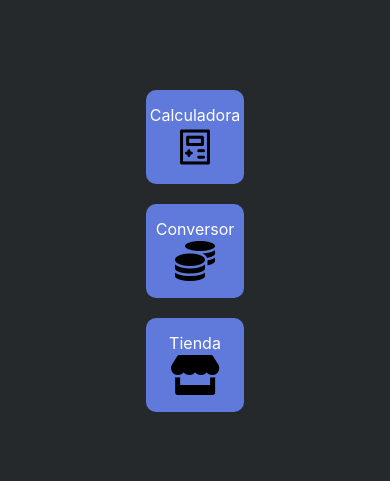
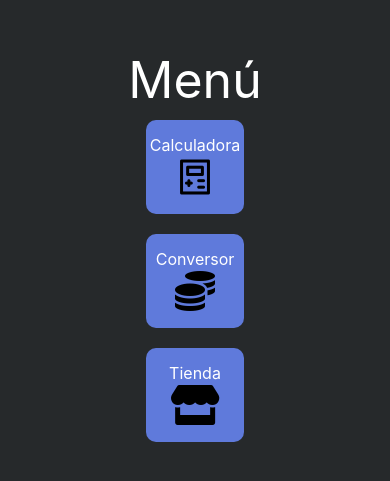
Before and after one commit to bamaya/Desafio-practico-2, a React Native app: screen /Menu in a window 390 px wide. Shown: the part 171-652 px from the top of the page. Built offline with nearby package versions, Linux system fonts and the light colour scheme.

Commit message:
Update menu

```diff
--- a/screens/menu.js
+++ b/screens/menu.js
@@ -20,6 +20,8 @@ const Menu = props => {
 
   return (
       <View style={styles.container}>
+      <Text style={styles.title1}>Menú</Text>
+      <Text></Text>
       <TouchableOpacity style={{...styles.button, backgroundColor:'#5F7ADB'}} onPress={()=>NaviCal(props)}>
       <Text style={styles.buttonText} >Calculadora</Text>
       <Text></Text>
@@ -83,7 +85,7 @@ const styles = StyleSheet.create({
     width: 400,
   },
   title1: {
-    fontSize: 36,
+    fontSize: 50,
     textAlign: 'center',
 
     color: '#FFFFFF',
```
